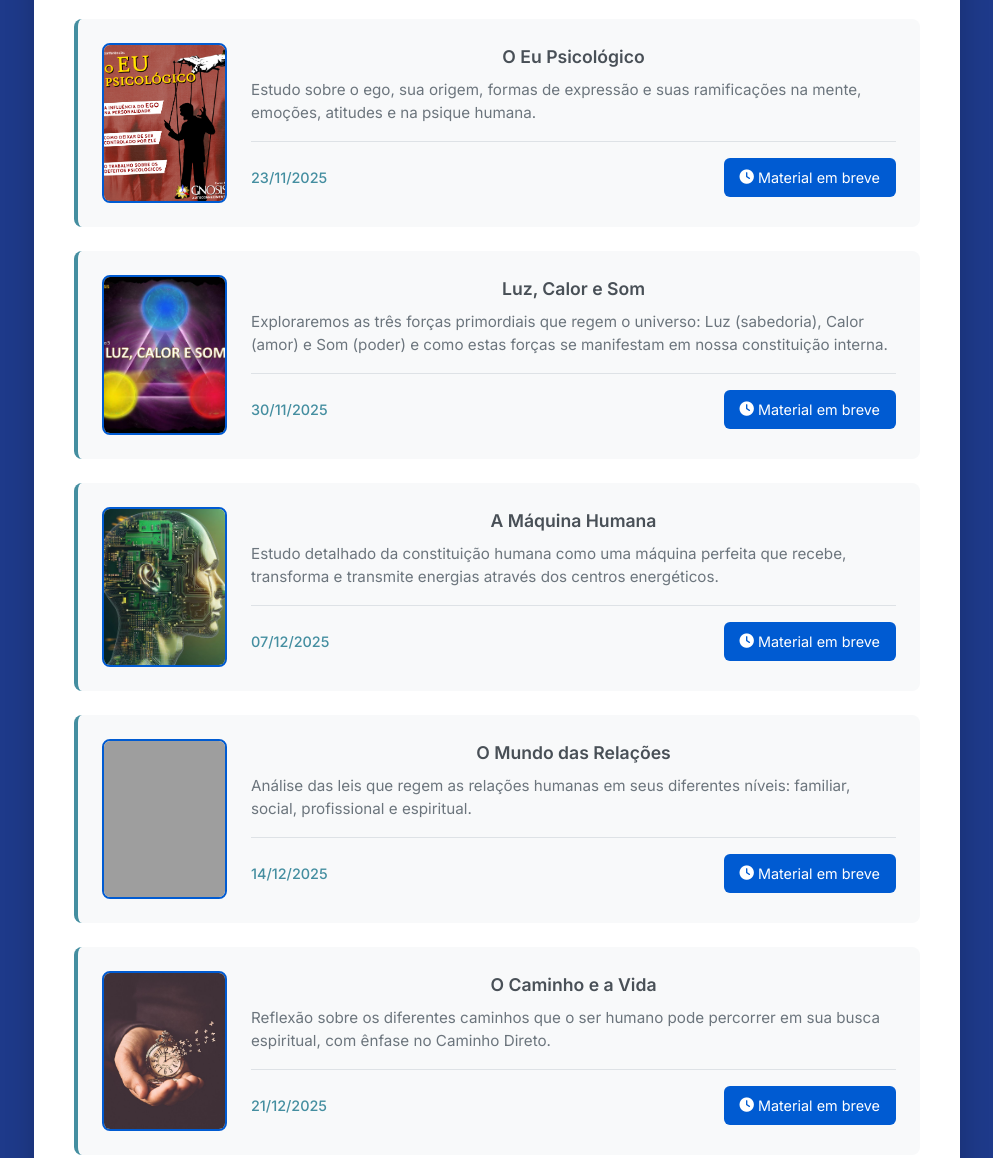
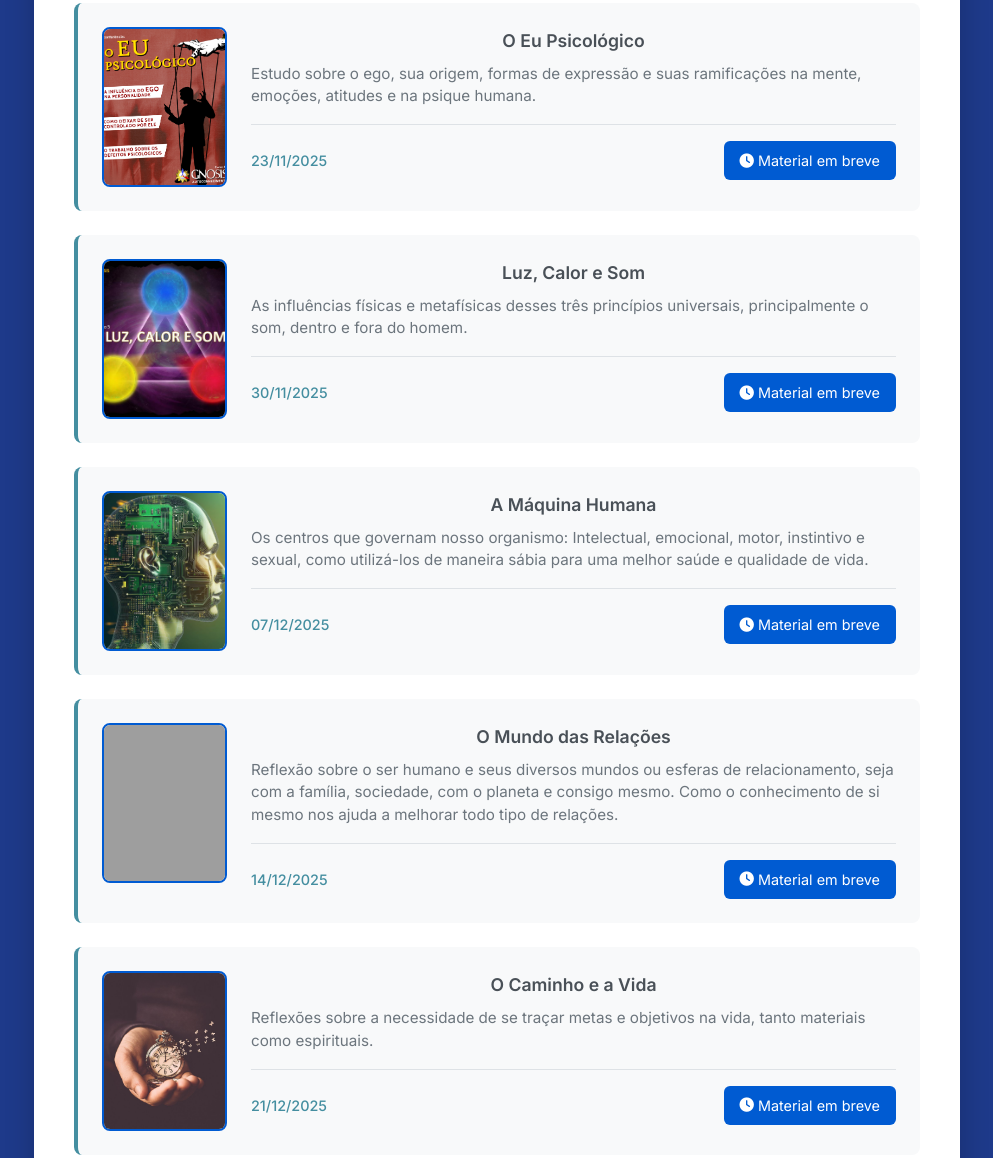
Before and after one commit to GnosisJaragua-Brasil/Inscri-o_Curso_T01_2025, a plain HTML site: page cronograma.html in a window 1280 px wide. Shown: the part 3284-4442 px from the top of the page, without its empty margins (143-1136 px from the left). Drawn offline with nearby package versions, Linux system fonts and the light colour scheme; grey boxes are pictures that could not be loaded.

Commit message:
Update cronograma.html

```diff
--- a/cronograma.html
+++ b/cronograma.html
@@ -610,32 +610,31 @@
   };
 
   // Descrições das aulas
-  const lessonDescriptions = {
-    1: "Nesta aula introdutória, exploraremos o conceito fundamental da Gnosis como conhecimento superior que permite ao ser humano compreender sua verdadeira natureza e propósito existencial.",
-    2: "Aprofundaremos na compreensão da tríade psicológica humana: Personalidade (máscara social), Essência (chispa divina) e Ego (conjunto de defeitos psicológicos).",
+ const lessonDescriptions = {
+    1: "Apresenta uma visão geral sobre as origens, bases e objetivos da Gnosis como conhecimento universal.",
+    2: "Mostra os 3 principais componentes da psicologia humana, suas características e como trabalhá-los à nosso favor.",
     3: "Estuda a consciência e inconsciência, causas do adormecimento da consciência no ser humano e como despertá-la.",
     4: "Estudo sobre o ego, sua origem, formas de expressão e suas ramificações na mente, emoções, atitudes e na psique humana.",
-    5: "Exploraremos as três forças primordiais que regem o universo: Luz (sabedoria), Calor (amor) e Som (poder) e como estas forças se manifestam em nossa constituição interna.",
-    6: "Estudo detalhado da constituição humana como uma máquina perfeita que recebe, transforma e transmite energias através dos centros energéticos.",
-    7: "Análise das leis que regem as relações humanas em seus diferentes níveis: familiar, social, profissional e espiritual.",
-    8: "Reflexão sobre os diferentes caminhos que o ser humano pode percorrer em sua busca espiritual, com ênfase no Caminho Direto.",
-    9: "Compreensão do conceito de Nível de Ser e como ele determina nossa percepção da realidade, nossas experiências e nosso destino.",
-    10: "Estudo profundo dos Dez Mandamentos à luz da Gnosis, compreendendo seu significado esotérico e aplicação prática.",
-    11: "Análise dos princípios fundamentais para uma educação integral que desenvolva simultaneamente os aspectos físico, emocional, mental e espiritual.",
-    12: "Exploração da origem comum de todas as religiões e tradições espirituais, identificando os princípios universais que as unem.",
-    13: "Compreensão das três direções possíveis para o desenvolvimento humano: Evolução (crescimento natural), Involução (degeneração) e Revolução (transformação consciente).",
+    5: "As influências físicas e metafísicas desses três princípios universais, principalmente o som, dentro e fora do homem.",
+    6: "Os centros que governam nosso organismo: Intelectual, emocional, motor, instintivo e sexual, como utilizá-los de maneira sábia para uma melhor saúde e qualidade de vida.",
+    7: "Reflexão sobre o ser humano e seus diversos mundos ou esferas de relacionamento, seja com a família, sociedade, com o planeta e consigo mesmo. Como o conhecimento de si mesmo nos ajuda a melhorar todo tipo de relações.",
+    8: "Reflexões sobre a necessidade de se traçar metas e objetivos na vida, tanto materiais como espirituais.",
+    9: "A necessidade de conhecer a si mesmo, como base ou fundamento para uma mudança interior e individual.",
+    10: "Níveis de interpretação das sagradas escrituras: Letra Viva e Letra Morta. O esoterismo dos 10 Mandamentos.",
+    11: "As diferentes fases do desenvolvimento humano e como aproveitar ao máximo cada uma delas, extraindo saúde, sucesso e sabedoria. Mostra as bases da psicologia transformativa que começa por mudar a forma de pensar, de sentir e de atuar.",
+    12: "Estudo comparativo sobre várias das grandes religiões e culturas que passaram sobre a terra, mostrando uma visão de seu objetivo: a Revolução da Consciência.",
+    13: "Estudo metafísico destas duas leis da natureza e a necessidade de uma revolução psicológica para chegarmos a uma verdadeira liberdade.",
     14: "Estudo cultural, científico e metafísico sobre os processos post-mortem, baseados no Livro dos Mortos dos Egípcios e dos Tibetanos.",
-    15: "Análise das diferentes teorias sobre a continuidade da vida após a morte, diferenciando reencarnação, retorno e recorrência à luz dos ensinamentos gnósticos.",
-    16: "Compreensão da Justiça Cósmica e como a Lei de Causa e Efeito atua em nossas vidas através da Balança Cósmica.",
-    17: "Estudo detalhado dos quatro caminhos descritos no esoterismo: do Fakir, do Monge, do Iogue e do Homem Equilibrado.",
-    18: "Exploração do mapa interno do ser humano segundo a Gnosis, identificando os diferentes corpos, centros de energia e veículos de consciência.",
-    19: "Técnicas e práticas para a transformação consciente das diferentes energias que circulam em nosso organismo.",
-    20: "Estudo dos seres elementais da natureza e sua relação com o ser humano através dos quatro elementos: terra, água, ar e fogo.",
-    21: "Análise profunda dos quatro estados de consciência: sono, vigília, autoconhecimento e consciência objetiva.",
-    22: "Compreensão do processo iniciático e suas diferentes etapas através dos mistérios maiores e menores.",
-    23: "Preparação para a continuação dos estudos na 2ª Câmara com revisão dos conceitos fundamentais e orientações práticas."
-  };
-
+    15: "Estudo científico e metafísico sobre essas 3 leis da Natureza.",
+    16: "Reflexões sobre questões como destino, Karma (castigo) e Dharma (recompensa).",
+    17: "Reflexões sobre a busca do homem pelo equilíbrio interior, através dessa jornada que busca o domínio do corpo físico, das emoções e da mente.",
+    18: "A estrutura física e interna do ser humano, dimensões ou corpos: físico, vital, astral ou emocional, mental, vontade, consciência e íntimo.",
+    19: "Tema sobre Alquimia, a Ciência das transmutações. Ensina os fundamentos da transmutação sexual, canalizando sabia e positivamente os diversos tipos de energia fabricados pelo nosso organismo para uma melhor saúde, vitalidade e para nosso desenvolvimento físico, anímico e espiritual.",
+    20: "Busca da saúde e da harmonia física, mental, emocional e psicológica através da integração com os elementos da Natureza (Fogo, Ar, Água e Terra).",
+    21: "Mostra os diversos estados psicológicos do ser humano (adormecimento profundo, conceitos e crenças, recordação de si e consciência desperta).",
+    22: "Ensina a importância de se iniciar verdadeiramente uma transformação interior, baseada no autoconhecimento e no trabalho psicológico individual sobre si mesmo. Busca que cada um desenvolva a filosofia, que faz ver a vida como uma escola, onde independente das circunstâncias, sempre se tem algo a aprender. A Iniciação é a Gnosis aplicada à vida.",
+    23: "Explica o funcionamento da 2ª Câmara."
+};
   // Imagens para cada aula
   const lessonImages = {
     1: "img/Curso de Gnosis 04.jpg",
```
